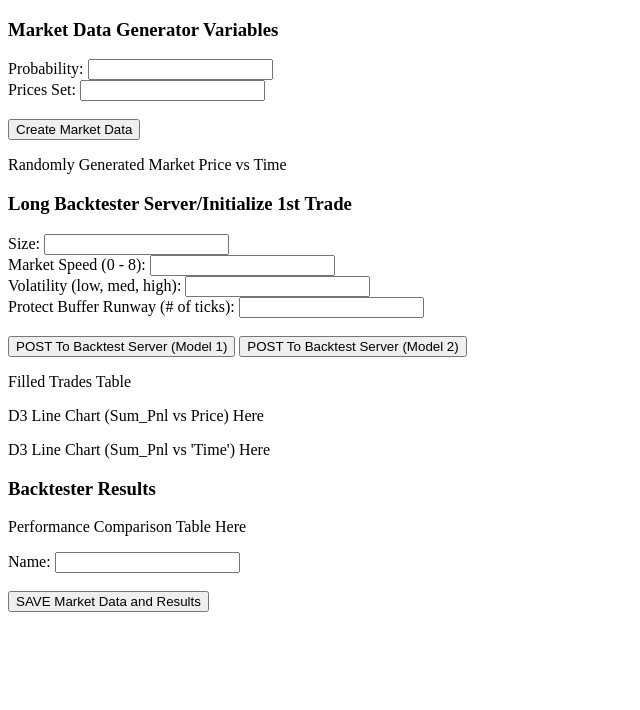
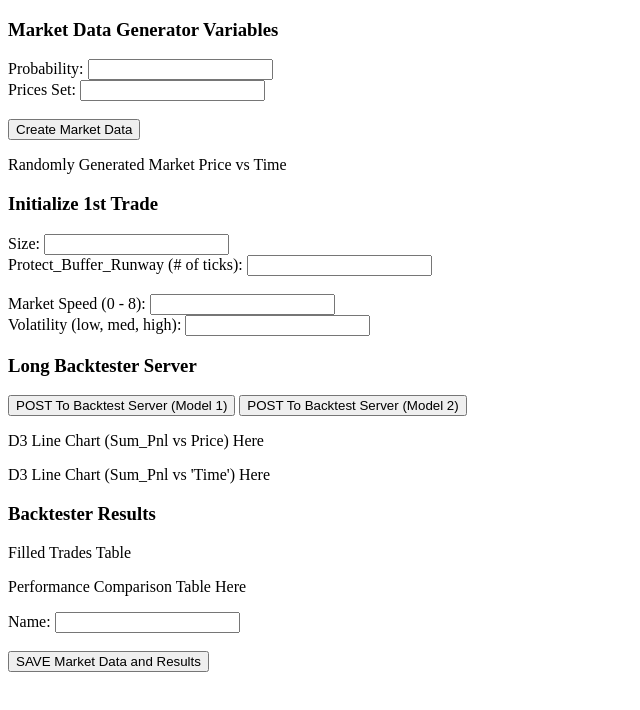
Before and after one commit to leoismyfriend/market_generator_backtester_frontend, a plain HTML site: page index.html in a window 1280 px wide. Shown: the whole page, without its empty margins (0-640 px from the left). Drawn offline with nearby package versions, Linux system fonts and the light colour scheme.

Commit message:
renamed profit_protect_runway

```diff
--- a/index.html
+++ b/index.html
@@ -43,25 +43,26 @@
     </div>
 
     <div>
-        <H3>Long Backtester Server/Initialize 1st Trade</H3>
+        <H3>Initialize 1st Trade</H3>
         Size:
         <input type="number" name="size">
+        <br> Protect_Buffer_Runway (# of ticks):
+        <input type="number" name="protect_buffer_runway">
+        <br>
         <br> Market Speed (0 - 8):
         <input type="number" name="market_speed">
         <br> Volatility (low, med, high):
         <input type="text" name="volatility">
-        <br> Protect Buffer Runway (# of ticks):
-        <input type="number" name="protect_buffer_runway">
         <br>
-        <br>
+        <H3>Long Backtester Server</H3>
         <button value="backtester_send">POST To Backtest Server (Model 1)</button>
         <button value="backtester_send">POST To Backtest Server (Model 2)</button>
-
-        <p>Filled Trades Table</p>
+        <br>
         <p>D3 Line Chart (Sum_Pnl vs Price) Here</p>
         <p>D3 Line Chart (Sum_Pnl vs 'Time') Here</p>
     </div>
     <H3>Backtester Results</H3>
+    <p>Filled Trades Table</p>
     <p>Performance Comparison Table Here</p>
     <form>
         Name:
```
